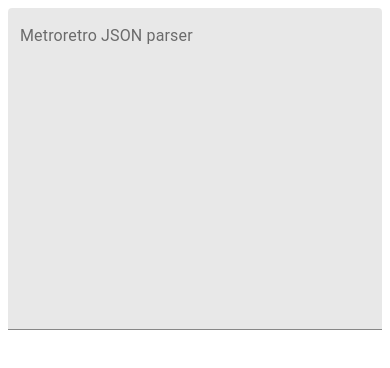
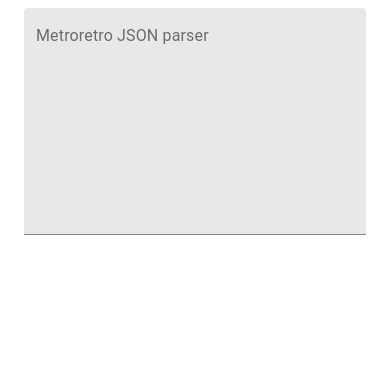
Before and after one commit to rodrigovallades/metroretro-json-viewer, a React (Create React App) app: page / in a window 390 px wide. Shown: the top 368 px of the page. Built offline with nearby package versions, Linux system fonts and the light colour scheme.

Commit message:
feat: add responsive container

```diff
--- a/src/App.js
+++ b/src/App.js
@@ -1,6 +1,7 @@
 import Alert from "@material-ui/lab/Alert";
 import Box from "@material-ui/core/Box";
 import Chip from "@material-ui/core/Chip";
+import Container from "@material-ui/core/Container";
 import List from "@material-ui/core/List";
 import ListItem from "@material-ui/core/ListItem";
 import ListItemText from "@material-ui/core/ListItemText";
@@ -14,7 +15,7 @@
   const [title, cards] = section;
 
   return (
-    <Paper elevation={16}>
+    <Paper elevation={4}>
       <Box p={2} mt={2}>
         <Typography variant="h6">
           {title}
@@ -91,7 +92,7 @@
   };
 
   return (
-    <div className="App">
+    <Container maxWidth="md">
       <TextField
         fullWidth
         id="metroretro-json"
@@ -104,7 +105,7 @@
         label="Metroretro JSON parser"
         multiline
         onChange={handleTextareaChange}
-        rows={15}
+        rows={10}
         variant="filled"
       />
       <Snackbar
@@ -130,6 +131,6 @@
         Object.entries(textareaContent).map((section) =>
           renderSection(section)
         )}
-    </div>
+    </Container>
   );
 }
```
